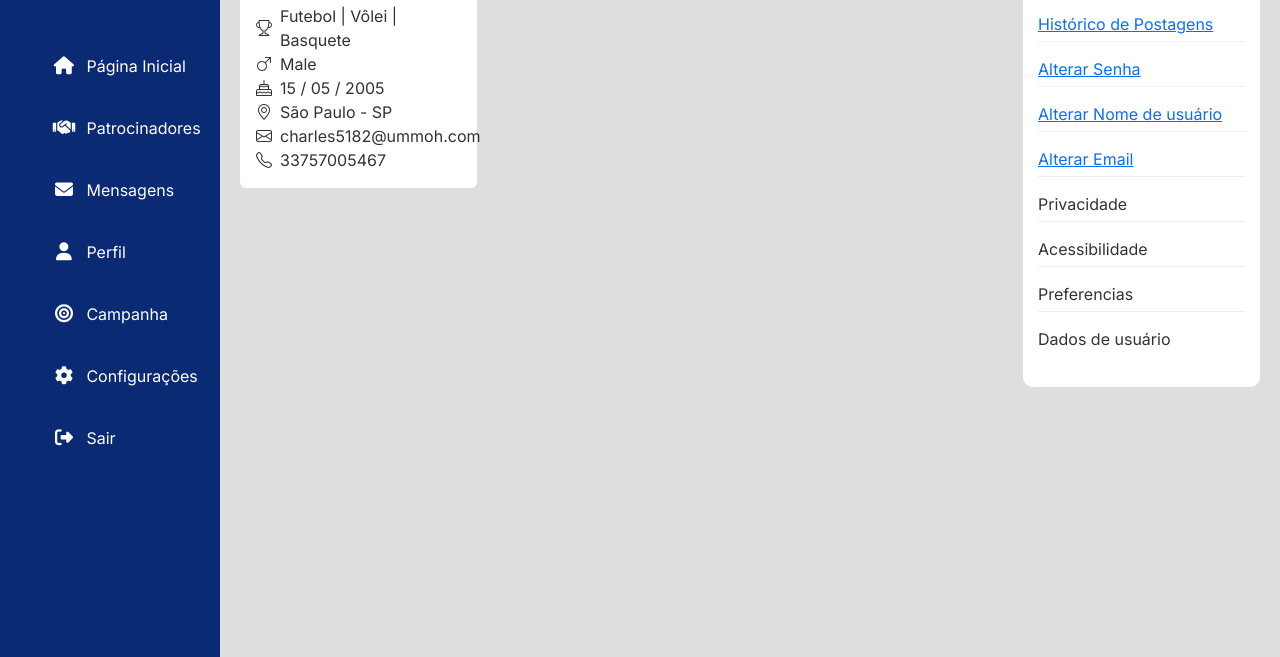
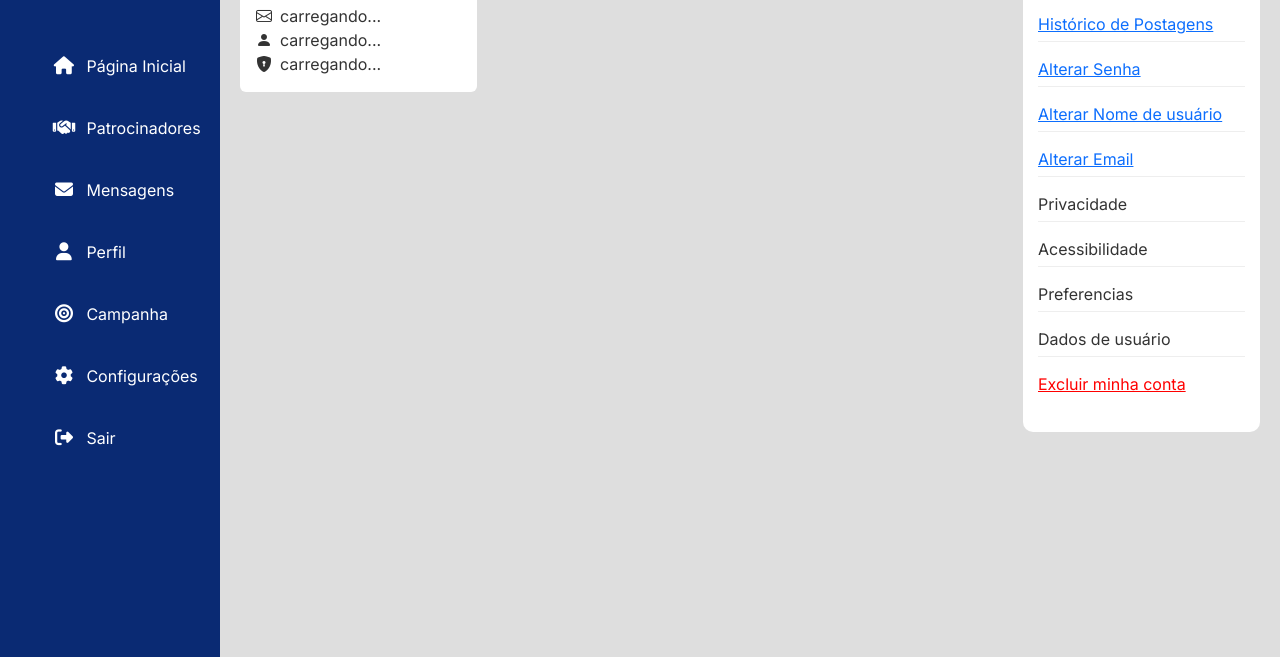
Before and after one commit to Amanda-SCarvalho/Projeto-Integrador, a plain HTML site: page pages/configuracao.html in a window 1280 px wide. Shown: the part 143-800 px from the top of the page. Drawn offline with nearby package versions, Linux system fonts and the light colour scheme.

Commit message:
Alteração do Row estatico para receber os pacotes do backend
Revised the 'Sobre' section to display dynamic user information such as email, name, and type. Added unique IDs to user option links for password, username, and email changes. Introduced a new option to delete the account and included a script reference for config.js.

```diff
--- a/pages/configuracao.html
+++ b/pages/configuracao.html
@@ -113,33 +113,22 @@
                             <h6 class="mb-3" name="about.title">Sobre</h6>
                             <ul class="list-unstyled mb-0" name="about.list">
                                 <li class="d-flex align-items-center gap-2" name="about.item.sports">
-                                    <i
-                                        class="bi bi-trophy"></i> Futebol | Vôlei | Basquete
+                                    <ul class="list-unstyled mb-0" name="about.list">
+                                <li class="d-flex align-items-center gap-2" name="about.item.email">
+                                    <i class="bi bi-envelope"></i>
+                                    <span id="perfil-email">carregando...</span>
                                 </li>
-                                <li class="d-flex align-items-center gap-2" name="about.item.gender">
-                                    <i
-                                        class="bi bi-gender-male"></i> Male
+                                <li class="d-flex align-items-center gap-2">
+                                    <i class="bi bi-person-fill"></i>
+                                    <span id="perfil-nome">carregando...</span>
                                 </li>
-                                <li class="d-flex align-items-center gap-2" name="about.item.birthday">
-                                    <i
-                                        class="bi bi-cake"></i> 15 / 05 / 2005
-                                </li>
-                                <li class="d-flex align-items-center gap-2" name="about.item.location">
-                                    <i
-                                        class="bi bi-geo-alt"></i> São Paulo - SP
-                                </li>
-                                <li class="d-flex align-items-center gap-2" name="about.item.email">
-                                    <i
-                                        class="bi bi-envelope"></i> charles5182@ummoh.com
-                                </li>
-                                <li class="d-flex align-items-center gap-2" name="about.item.phone">
-                                    <i
-                                        class="bi bi-telephone"></i> 33757005467
+                                <li class="d-flex align-items-center gap-2">
+                                    <i class="bi bi-shield-lock-fill"></i>
+                                    <span id="perfil-tipo">carregando...</span>
                                 </li>
                             </ul>
                         </div>
                     </section>
-
                     <div class="col">
 
                     </div>
@@ -157,18 +146,18 @@
                                 </li>
                                 <li>
                                     <div class="user-options">
-                                        <a href="">Alterar Senha</a>
+                                        <a href="" id="btn-alterar-senha">Alterar Senha</a>
 
                                     </div>
                                 </li>
                                 <li>
                                     <div class="user-options">
-                                        <a href="">Alterar Nome de usuário</a>
+                                        <a href="" id="btn-alterar-nome">Alterar Nome de usuário</a>
                                     </div>
                                 </li>
                                 <li>
                                     <div class="user-options">
-                                        <a href="">Alterar Email</a>
+                                        <a href="" id="btn-alterar-email">Alterar Email</a>
 
                                     </div>
                                 </li>
@@ -192,6 +181,11 @@
                                         <span>Dados de usuário</span>
                                     </div>
                                 </li>
+                                <li>
+                                    <div class="user-options">
+                                        <a href="#" id="btn-excluir-conta" style="color: red;">Excluir minha conta</a>
+                                    </div>
+                                </li>
                             </ul>
                         </div>
                     </div>
@@ -201,7 +195,7 @@
 
     </div>
 
-
+<script src="/js/config.js"></script>
 </body>
 
 </html>
```
